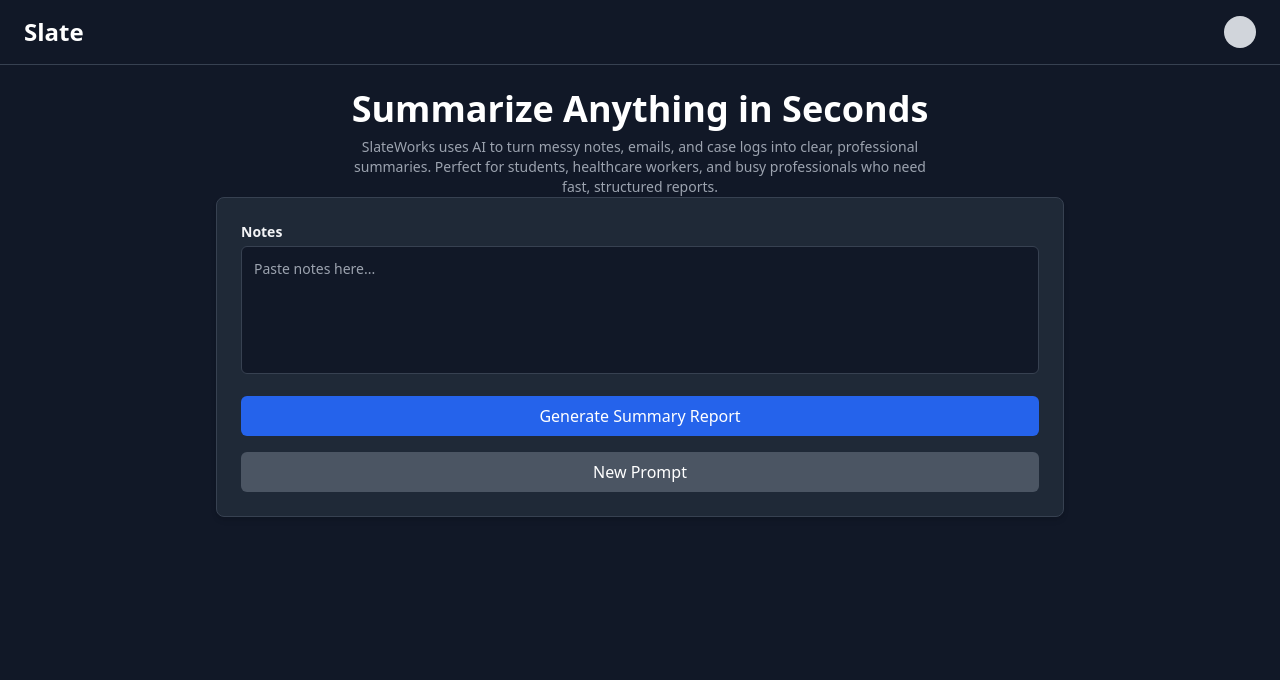
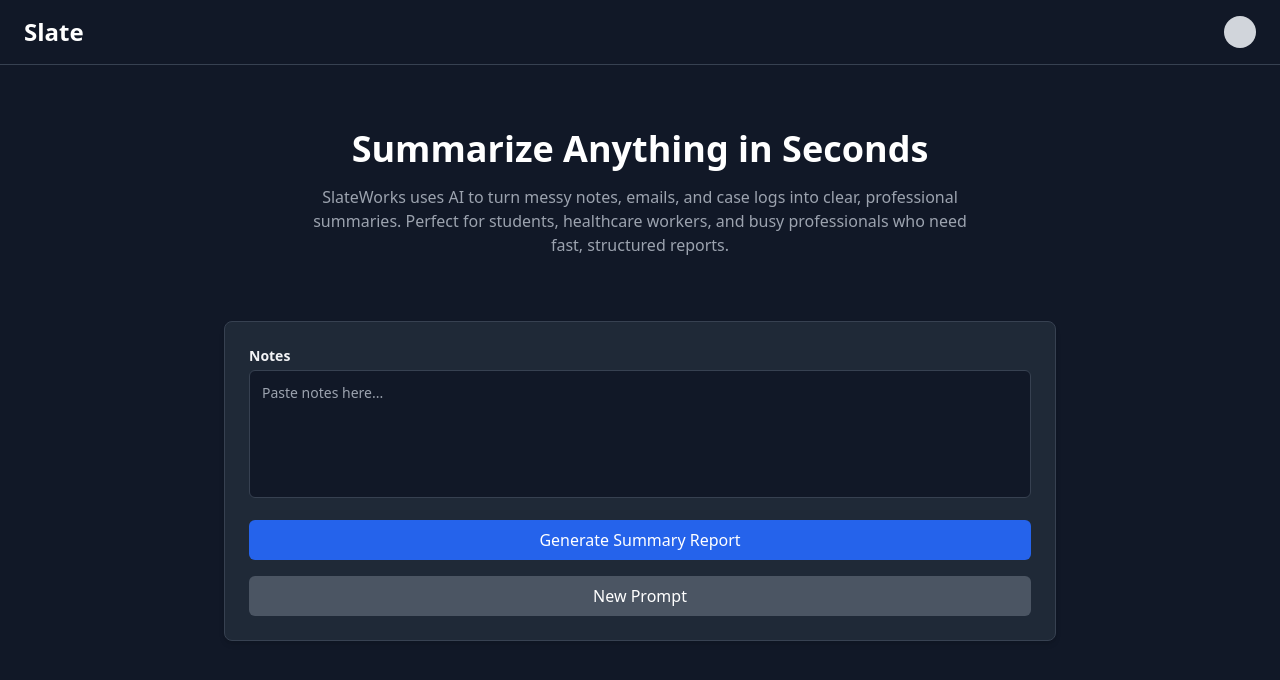
Before and after one commit to jTawadros/slate, a React (Vite) app in the folder frontend/: page / in a window 1280 px wide. Shown: the top 680 px of the page. Built offline with nearby package versions, Linux system fonts and the light colour scheme; no server answers.

Commit message:
Update spacing

```diff
--- a/frontend/src/App.jsx
+++ b/frontend/src/App.jsx
@@ -11,9 +11,11 @@ export default function App() {
 
   return (
     <>
-      <section className="text-center">
-        <h2 className="text-4xl font-extrabold text-white">Summarize Anything in Seconds</h2>
-        <p className="mt-2 text-gray-400 text-sm max-w-xl mx-auto">
+      <section className="text-center space-y-4">
+        <h2 className="text-4xl font-extrabold text-white">
+          Summarize Anything in Seconds
+        </h2>
+        <p className="mt-2 text-gray-400 text-base max-w-2xl mx-auto">
           SlateWorks uses AI to turn messy notes, emails, and case logs into clear, professional summaries.
           Perfect for students, healthcare workers, and busy professionals who need fast, structured reports.
         </p>
--- a/frontend/src/Layout.jsx
+++ b/frontend/src/Layout.jsx
@@ -75,7 +75,7 @@ export default function Layout() {
         </div>
       </header>
 
-      <main className="max-w-4xl mx-auto p-6">
+      <main className="max-w-4xl mx-auto p-8 space-y-16 mt-8">
         <Outlet />
       </main>
     </div>
```
